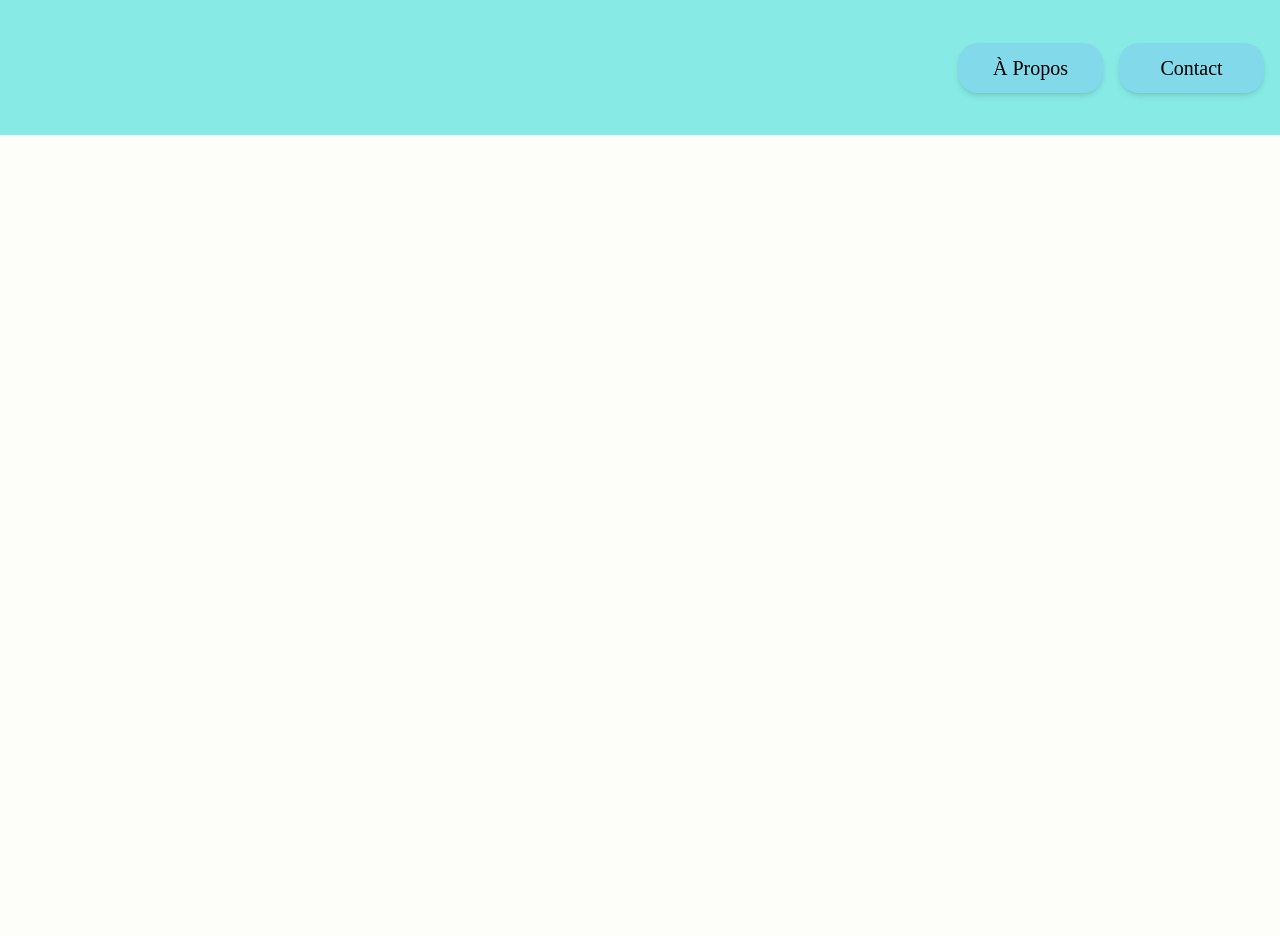
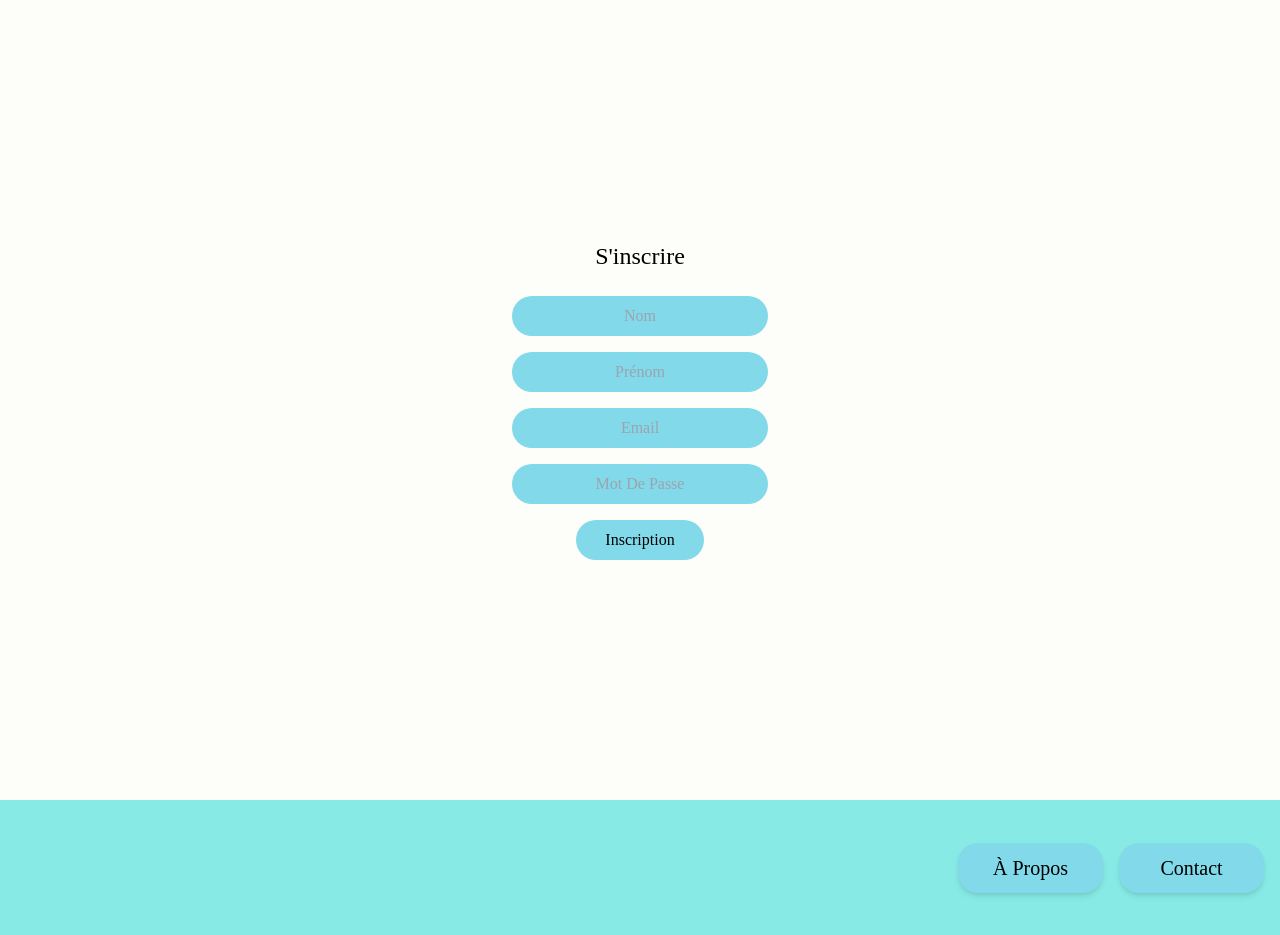
Before and after one commit to CelineLaValle/evenements, a PHP site: page /index.php?page=inscription in a window 1280 px wide. Shown: the part 135-1070 px from the top of the page. Before the commit the page ends 270 px from the top, so only its background shows below. Run offline with PHP 8.4, Linux system fonts and the light colour scheme; some libraries are stand-ins or nearby versions; some web fonts are replaced.

Commit message:
Ajout inscription

```diff
--- a/index.php
+++ b/index.php
@@ -1,5 +1,19 @@
 
-<?php include "./templates/header.php";
+<?php
+
+if (isset($_GET['message'])) {
+    if ($_GET['message'] == "inscription_reussie") {
+        echo "<div style='background-color: #d4edda; color: #155724; padding: 10px; text-align: center; border-radius: 5px;'>
+                Inscription réussie !
+              </div>";
+    } elseif ($_GET['message'] == "erreur_inscription") {
+        echo "<div style='background-color: #f8d7da; color: #721c24; padding: 10px; text-align: center; border-radius: 5px;'>
+                Erreur lors de l'inscription. Veuillez réessayer.
+              </div>";
+    }
+}
+
+include "./templates/header.php";
 
     $page = $_GET["page"]??"home";
     include ("./views/$page.php");
--- a/views/inscription.php
+++ b/views/inscription.php
@@ -0,0 +1,59 @@
+<?php
+// Connexion à la base de données
+$conn = new mysqli("localhost", "root", "", "evenements");
+
+// Vérifier la connexion
+if ($conn->connect_error) {
+    die("Échec de connexion : " . $conn->connect_error);
+}
+
+// Vérifier si le formulaire a été soumis
+if ($_SERVER["REQUEST_METHOD"] == "POST") {
+    // Récupérer les données et sécuriser contre XSS
+    $nom = htmlspecialchars(trim($_POST['nom']));
+    $prenom = htmlspecialchars(trim($_POST['prenom']));
+    $email = filter_var($_POST['email'], FILTER_SANITIZE_EMAIL);
+    $mot_de_passe = password_hash($_POST['password'], PASSWORD_DEFAULT); // Hachage du mot de passe
+    $role = 'utilisateur';  // Attribuer le rôle par défaut
+
+    // Vérifier si l'email est déjà utilisé
+    $sql = "SELECT id FROM user WHERE email = ?";
+    $stmt = $conn->prepare($sql);
+    $stmt->bind_param("s", $email);
+    $stmt->execute();
+    $stmt->store_result();
+
+    if ($stmt->num_rows > 0) {
+        echo "<script>alert('Cet email est déjà utilisé.');</script>";
+    } else {
+        // Insérer l'utilisateur
+        $sql = "INSERT INTO user (nom, prenom, email, mot_de_passe, role) VALUES (?, ?, ?, ?)";
+        $stmt = $conn->prepare($sql);
+        $stmt->bind_param("ssss", $nom, $prenom, $email, $mot_de_passe, $role);
+
+        if ($stmt->execute()) {
+            header("Location: index.php?message=inscription_reussie");
+            exit();
+        } else {
+            header("Location: index.php?message=erreur_inscription");
+            exit();
+        }
+    }
+
+    // Fermer la connexion
+    $stmt->close();
+    $conn->close();
+}
+?>
+
+
+<form class="h-screen flex items-center justify-center" method="POST">
+  <div class="text-center">
+    <h1 class="text-2xl mb-6 font-['Irish_Grover']">S'inscrire</h1>
+    <input type="nom" name="nom" placeholder="Nom" class="block w-64 mx-auto mb-4 p-2 rounded-[20px] bg-[#82D9E9] text-center text-gray-500 font-['Irish_Grover']">
+    <input type="prenom" name="prenom" placeholder="Prénom" class="block w-64 mx-auto mb-4 p-2 rounded-[20px] bg-[#82D9E9] text-center text-gray-500 font-['Irish_Grover']">
+    <input type="email" name="email" placeholder="Email" class="block w-64 mx-auto mb-4 p-2 rounded-[20px] bg-[#82D9E9] text-center text-gray-500 font-['Irish_Grover']">
+    <input type="password" name="password" placeholder="Mot De Passe" class="block w-64 mx-auto mb-4 p-2 rounded-[20px] bg-[#82D9E9] text-center text-gray-500 font-['Irish_Grover']">
+    <button class="w-32 mx-auto p-2 rounded-[20px] bg-[#82D9E9] text-center text-black font-['Irish_Grover']">Inscription</button>
+  </div>
+</form>
```
Also changed, not shown: views/login.php (+11 -0 lines).
